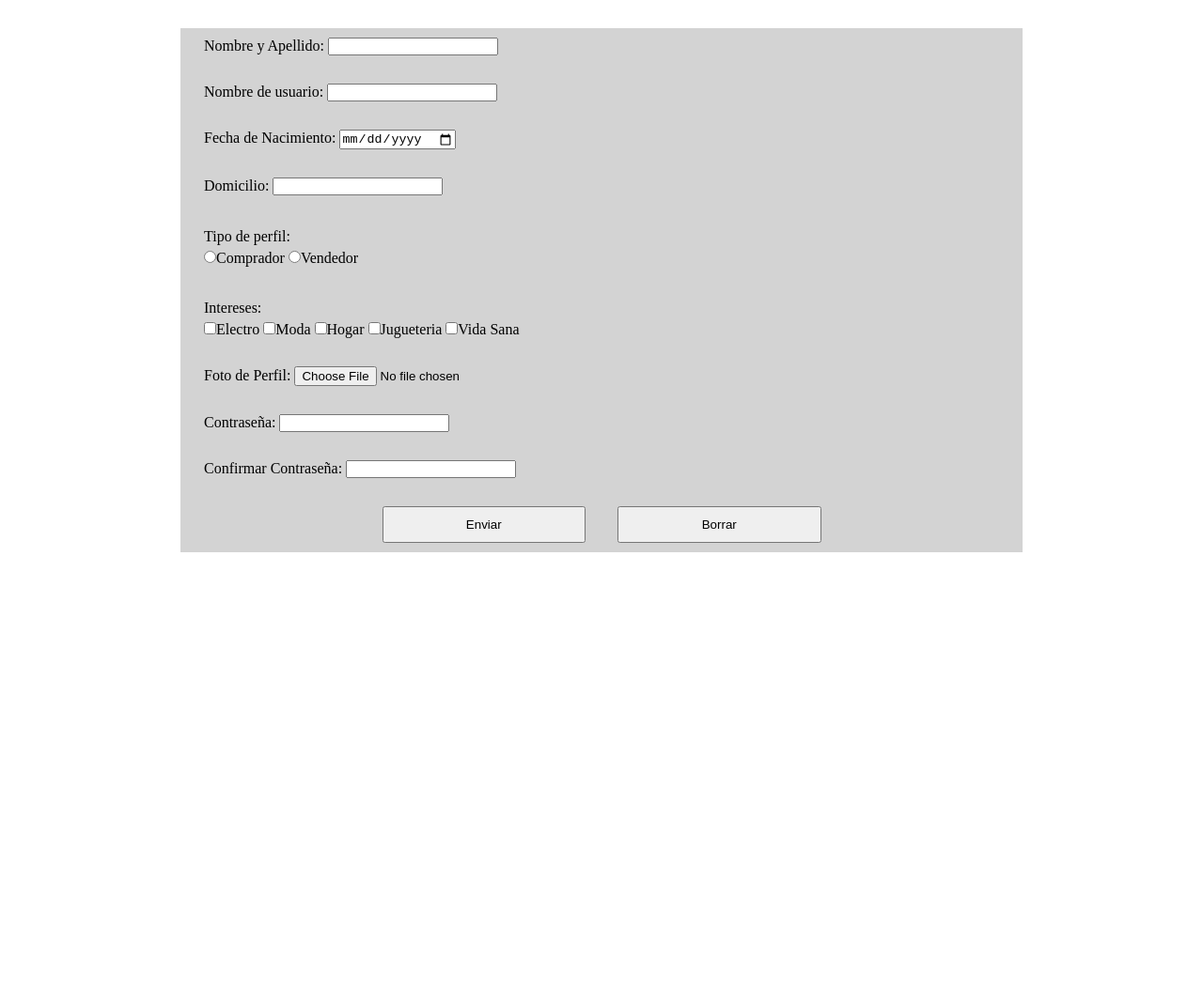
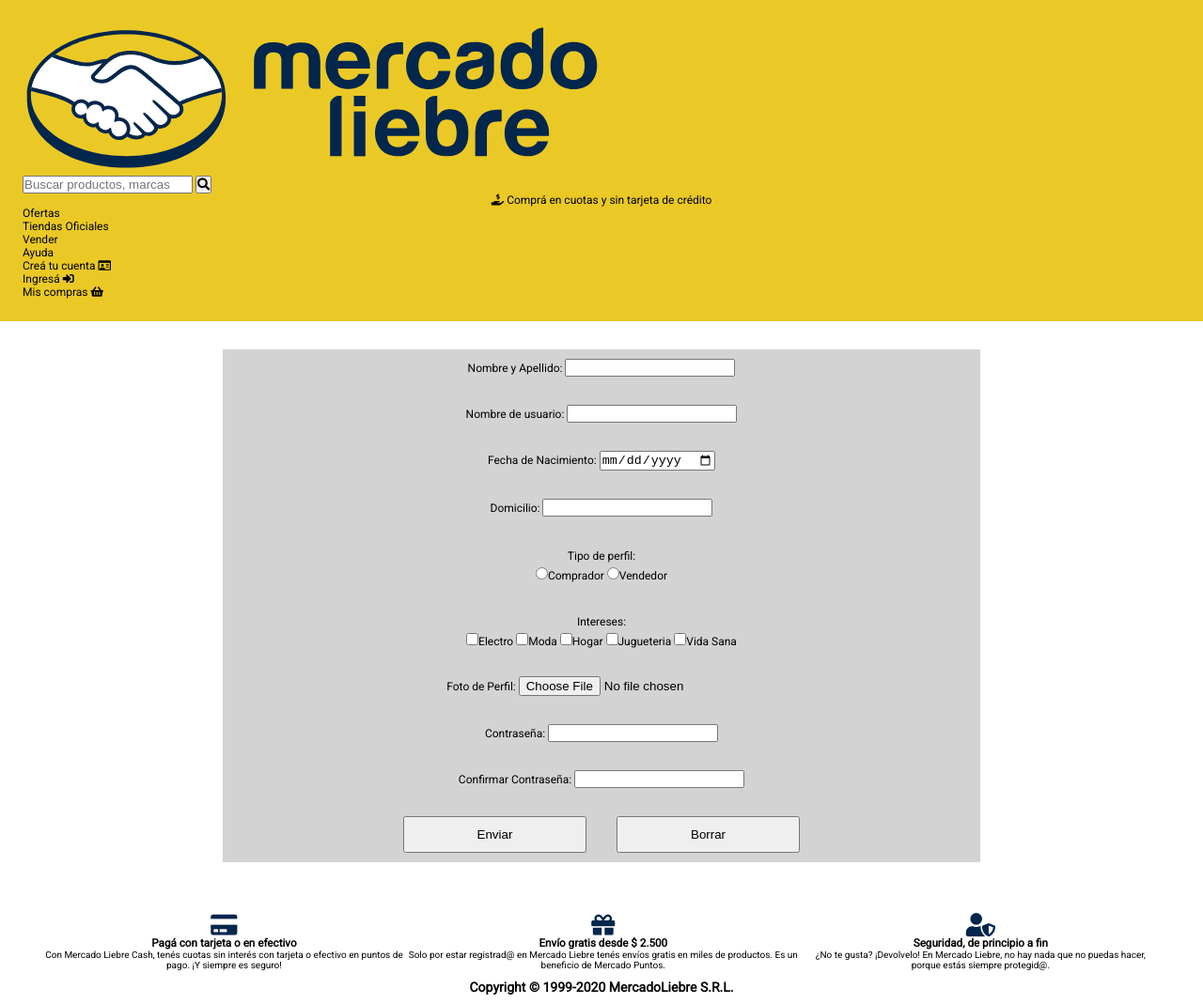
Before and after one commit to titojorge/mercadoLiebre-DH, a website: page views/register.html in a window 1280 px wide. Shown: the whole page at 94% size. Before the commit the page ends 800 px from the top, so only its background shows below. Drawn offline with Linux system fonts and the light colour scheme; files that its build step writes are made by us from their sources.

Commit message:
agregando header y footer en login y register

```diff
--- a/views/register.html
+++ b/views/register.html
@@ -4,9 +4,61 @@
     <meta charset="UTF-8">
     <meta name="viewport" content="width=device-width, initial-scale=1.0">
     <title>Register</title>
+    <link
+      href="https://fonts.googleapis.com/css2?family=Roboto&display=swap"
+      rel="stylesheet"
+    />
+    <link
+      href="https://cdnjs.cloudflare.com/ajax/libs/font-awesome/5.15.4/css/all.min.css"
+      rel="stylesheet"
+    />
     <link rel="stylesheet" href="./css/register.css">
+    <link rel="stylesheet" href="/css/home.css" />
 </head>
 <body>
+    <header class="ml-yellow-bg padding">
+        <img id="logo" class="w-50" src="/img/logo-mercado-liebre.svg" alt="" />
+        <div>
+          <input type="text" placeholder="Buscar productos, marcas" />
+          <button><i class="fa fa-search"></i></button>
+        </div>
+        <p class="text-center">
+          <i class="fas fa-hand-holding-usd"></i> Comprá en cuotas y sin tarjeta
+          de crédito
+        </p>
+        <nav id="ml-main-nav">
+          <ul>
+            <li>
+              <a href="#">Ofertas</a>
+            </li>
+            <li>
+              <a href="#">Tiendas Oficiales</a>
+            </li>
+            <li>
+              <a href="#">Vender</a>
+            </li>
+            <li>
+              <a href="#">Ayuda</a>
+            </li>
+          </ul>
+          <ul>
+            <li>
+              <a href="register.html">Creá tu cuenta <i class="far fa-id-card"></i></a>
+            </li>
+            <li>
+              <a href="login.html">Ingresá <i class="fas fa-sign-in-alt"></i></a>
+            </li>
+            <li>
+              <a href="#">Mis compras <i class="fas fa-shopping-basket"></i></a>
+            </li>
+          </ul>
+        </nav>
+        <div class="burger-menu ml-lb-bg">
+          <i class="fas fa-bars ml-light-text"></i>
+        </div>
+    </header>
+
+    <main>
         <form action="/" method="post" class="formulario">
             <div>
                 <label for="nombreyapellido">Nombre y Apellido:</label>
@@ -55,6 +107,33 @@
             </div>
 
         </form>
+    </main>
 
+
+    <footer>
+        <br>
+        <div class="footer-contain">
+          <section>
+            <i class="icon-footer fas fa-credit-card"></i>
+            <h3>Pagá con tarjeta o en efectivo</h3>
+              <p>Con Mercado Liebre Cash, tenés cuotas sin interés con tarjeta o efectivo en puntos de pago. ¡Y siempre es seguro!</p>
+          </section>
+          <br>
+          <section>
+              <i class="icon-footer fas fa-gift"></i>
+              <h3>Envío gratis desde $ 2.500</h3>
+              <p>Solo por estar registrad@ en Mercado Liebre tenés envíos gratis en miles de productos. Es un beneficio de Mercado Puntos.</p>
+          </section>
+          <br>
+          <section>
+              <i class="icon-footer fas fa-user-shield"></i>
+              <h3>Seguridad, de principio a fin</h3>
+              <p>¿No te gusta? ¡Devolvelo! En Mercado Liebre, no hay nada que no puedas hacer, porque estás siempre protegid@.</p>
+          </section>
+        </div>
+        <section class="Copyright">
+            <h3>Copyright © 1999-2020 MercadoLiebre S.R.L.</h3>
+        </section>
+    </footer>
 </body>
 </html>
```
Also changed, not shown: views/login.html (+78 -0 lines). Lines whose indentation alone changed are shown as unchanged.
